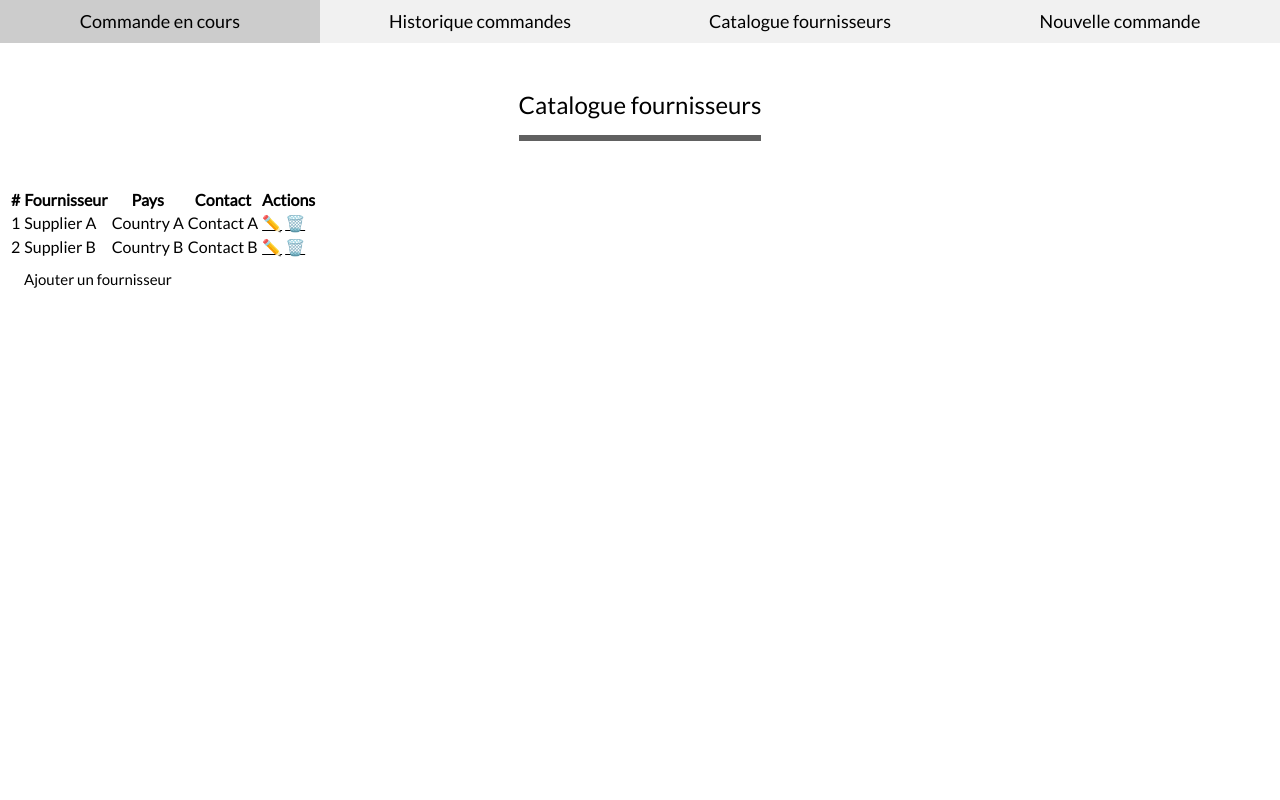
After one commit to Paul-Djay-Hilairet/tai-project2024, a PHP site: page /Catalogue_fournisseurs.php in a window 1280 px wide. The commit adds this page. Run offline with PHP 8.4, Linux system fonts and the light colour scheme.

Commit message:
lien pages

```diff
--- /dev/null
+++ b/Catalogue_fournisseurs.php
@@ -0,0 +1,91 @@
+php
+<!DOCTYPE html>
+<html>
+<head>
+<title>W3.CSS Template</title>
+<meta charset="UTF-8">
+<meta name="viewport" content="width=device-width, initial-scale=1">
+<link rel="stylesheet" href="https://www.w3schools.com/w3css/4/w3.css">
+<link rel="stylesheet" href="https://fonts.googleapis.com/css?family=Lato">
+<link rel="stylesheet" href="css page commercial">
+<link rel="stylesheet" href="https://cdnjs.cloudflare.com/ajax/libs/font-awesome/4.7.0/css/font-awesome.min.css">
+<style>
+html,body,h1,h2,h3,h4 {font-family:"Lato", sans-serif}
+.mySlides {display:none}
+.w3-tag, .fa {cursor:pointer}
+.w3-tag {height:15px;width:15px;padding:0;margin-top:6px}
+</style>
+</head>
+<body>
+
+<!-- Links (sit on top) -->
+<div class="w3-top">
+  <div class="w3-row w3-large w3-light-grey">
+    <div class="w3-col s3">
+      <a href="acceuildemo.php" class="w3-button w3-block">Commande en cours</a>
+    </div>
+    <div class="w3-col s3">
+      <a href="#plans" class="w3-button w3-block">Historique commandes</a>
+    </div>
+    <div class="w3-col s3">
+      <a href="#about" class="w3-button w3-block">Catalogue fournisseurs </a>
+    </div>
+    <div class="w3-col s3">
+      <a href="#contact" class="w3-button w3-block">Nouvelle commande</a>
+    </div>
+  </div>
+</div>
+
+<!-- Grid -->
+
+<div class="w3-row-padding" id="about">
+    <div class="w3-center w3-padding-64">
+      <span class="w3-xlarge w3-bottombar w3-border-dark-grey w3-padding-16">Catalogue fournisseurs</span>
+    </div>
+
+
+
+
+<table class="fournisseur-table">
+    <thead>
+        <tr>
+            <th>#</th>
+            <th>Fournisseur</th>
+            <th>Pays</th>
+            <th>Contact</th>
+            <th>Actions</th> <!-- Nouvelle colonne pour les actions -->
+        </tr>
+    </thead>
+    <tbody>
+        <tr>
+            <td>1</td>
+            <td>Supplier A</td>
+            <td>Country A</td>
+            <td>Contact A</td>
+            <td>
+                <a href="#" class="action-icon edit-icon">✏️</a> <!-- Icône pour modifier -->
+                <a href="#" class="action-icon delete-icon">🗑️</a> <!-- Icône pour supprimer -->
+            </td>
+        </tr>
+        <tr>
+            <td>2</td>
+            <td>Supplier B</td>
+            <td>Country B</td>
+            <td>Contact B</td>
+            <td>
+                <a href="#" class="action-icon edit-icon">✏️</a>
+                <a href="#" class="action-icon delete-icon">🗑️</a>
+            </td>
+        </tr>
+        <!-- Ajoutez plus de lignes ici au besoin -->
+    </tbody>
+</table>
+
+<div class="w3-bar">
+    <a href="#" class="w3-bar-item w3-button tablink">Ajouter un fournisseur</a>
+</div>
+
+  </div>
+
+  </body>
+</html>
```
Also changed, not shown: acceuildemo.php (+1 -52 lines), nouvelle_commande.php (added, +40 -0 lines).
